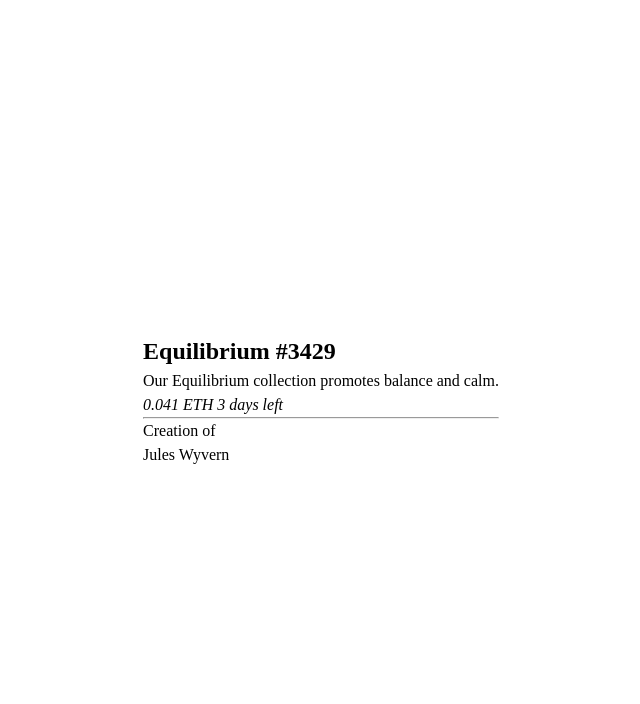
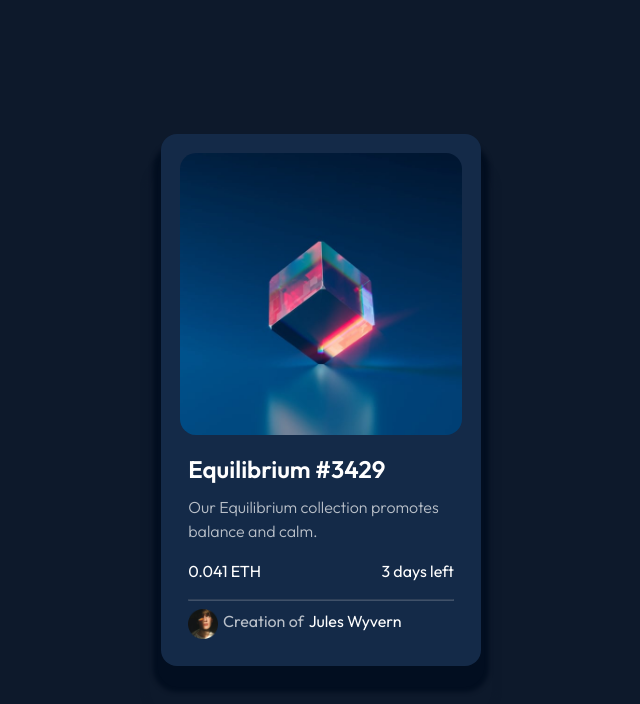
Before and after one commit to juliabush/NFT-Card, a plain HTML site: page index.html in a window 1280 px wide. Shown: the whole page, without its empty margins (319-959 px from the left). Drawn offline with Linux system fonts and the light colour scheme.

Commit message:
Spacing and styling of card

```diff
--- a/index.html
+++ b/index.html
@@ -11,6 +11,7 @@
 </head>
 <body>
 <article class="NFT-card__container">
+  <img class="NFT-card__main-image" src="images/image-equilibrium.jpg" alt="Awesome image of transparent cube reflecting various colors">
   <h1 class="NFT-card__title">
     Equilibrium #3429
   </h1>
@@ -18,17 +19,23 @@
     Our Equilibrium collection promotes balance and calm.
   </p>
   <!-- the <i> tag is commonly used for icons, thats why im implementing it here -->
-  <i class="NFT-card__ETH-icon" data-icon="ETH-icon">
-    0.041 ETH
-  </i>
- <i class="NFT-card__Time-icon" data-icon="Time-icon">
-  3 days left
- </i>
+    <!-- nevermind, the <i> tag is incorrect, better to use span -->
+      <div class="NFT-card__icon-flex-group">
+        <span class="NFT-card__ETH-icon" data-icon="ETH-icon">
+          0.041 ETH
+        </span>
+       <span class="NFT-card__Time-icon" data-icon="Time-icon">
+        3 days left
+       </span>
+      </div>
  <!-- The <hr> tag creates a horizontal line -->
  <hr class="NFT-card__line-break">
+ <div class="NFT-card__attribution-flex-group">
+  <img class="NFT-card__attribution-image" src="images/image-avatar.png" width="30px"></img>
   <p class="NFT-card__attribution">
     Creation of <p class="NFT-card__attribution-name">Jules Wyvern</p>
   </p>
+ </div>
 </article>
 </body>
 </html>
--- a/style.css
+++ b/style.css
@@ -3,15 +3,15 @@
 :root {
     /* Font styling */
     --font-style: 'Outfit';
-    --font-size: 18px;
+    --font-size: 1rem;
     --fw-light: 300;
     --fw-mid: 400;
     --fw-bold: 600;
 
     /* Colors */
     --clr-background-darkblue: hsl(217, 54%, 11%);
-    --clr-maincard-skyblue: hsl(215, 51%, 70%);
-    --clr-card-dropshadow-navyblue: hsl(215, 51%, 70%);
+    --clr-maincard-skyblue: hsl(215, 56%, 18%);
+    --clr-card-dropshadow-navyblue: hsla(214, 93%, 6%, 0.863);
     --clr-break-line-blue: hsl(215, 32%, 27%);
     --clr-ETH-icon-brightblue: hsl(178, 100%, 50%);
 }
@@ -67,4 +67,64 @@ html, body {
   height: 100%;
   display: grid;
   place-content: center;
+  background-color: var(--clr-background-darkblue);
+  color: white;
+  font-size: var(--font-size);
+  font-family: var(--font-style);
+  font-weight: var(--fw-mid);
 }
+article * {
+    margin: 0.5rem;
+}
+.NFT-card__container {
+    margin: 1.5rem;
+    padding: 1.2rem;
+    border-radius: 1rem;
+    background-color: var(--clr-maincard-skyblue);
+    box-shadow: 0px 18px 4px 8px var(--clr-card-dropshadow-navyblue), 0px 40px 4px 16px hsl(216, 54%, 11%) ;
+    max-width: 320px;
+}
+.NFT-card__main-image {
+    margin: 0;
+    border-radius: 1rem;
+    place-self: center;
+}
+.NFT-card__title {
+    margin-top: 1rem;
+    font-weight: var(--fw-bold);
+}
+.NFT-card__caption {
+    font-weight: var(--fw-light);
+    opacity: 0.7;
+}
+.NFT-card__icon-flex-group {
+    margin: 0;
+    display: flex;
+    flex-direction: row;
+    justify-content: space-between;
+}
+.NFT-card__line-break {
+    height: 0.25px;
+    opacity: 0.2;
+}
+.NFT-card__attribution-flex-group {
+    display: flex;
+    flex-direction: row;
+    justify-content: start;
+    gap: 0.3rem;
+}
+.NFT-card__attribution-image {
+    margin: 0;
+    margin-top: 10pxz;
+    width: 30px;
+    height: 30px;
+}
+.NFT-card__attribution {
+    margin: 0;
+    opacity: 0.7;
+}
+.NFT-card__attribution-name {
+    margin: 0;
+    color: white;
+    opacity: 1;
+}
```
